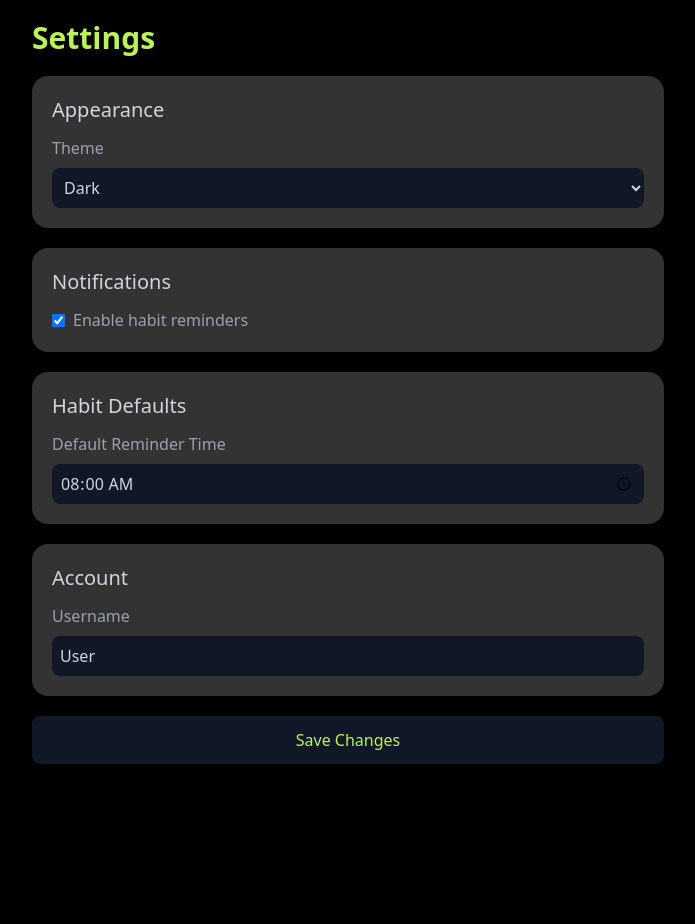
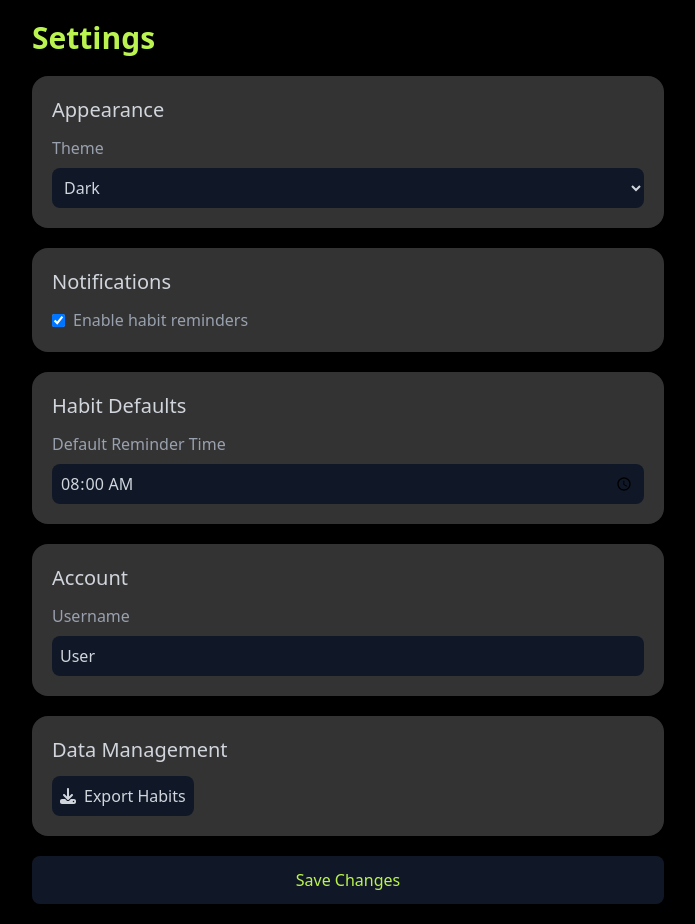
Before and after one commit to meshackyaro/habit-tracker, a React (Vite) app: page /settings in a window 1280 px wide. Shown: the whole page, without its empty margins (292-987 px from the left). Before the commit the page ends 800 px from the top, so only its background shows below. Built offline with nearby package versions, Linux system fonts and the light colour scheme.

Commit message:
feat: add local storage feature where changes are saved in locally

```diff
--- a/src/components/Settings.jsx
+++ b/src/components/Settings.jsx
@@ -1,6 +1,6 @@
 import { useState } from "react";
 import { FontAwesomeIcon } from "@fortawesome/react-fontawesome";
-import { faCheck, faTimes } from "@fortawesome/free-solid-svg-icons";
+import { faCheck, faDownload } from "@fortawesome/free-solid-svg-icons";
 
 function Settings() {
   const [theme, setTheme] = useState("dark");
@@ -17,6 +17,22 @@ function Settings() {
     );
     setShowSuccess(true);
     setTimeout(() => setShowSuccess(false), 2000); // Hide after 2s
+  };
+
+  // Add the handleExport function here
+  const handleExport = () => {
+    const data = localStorage.getItem("habitTrackerState"); // Get raw string
+    if (!data) {
+      alert("No habit data found to export!");
+      return;
+    }
+    const blob = new Blob([data], { type: "application/json" });
+    const url = URL.createObjectURL(blob);
+    const link = document.createElement("a");
+    link.href = url;
+    link.download = "habits.json";
+    link.click();
+    URL.revokeObjectURL(url);
   };
 
   return (
@@ -77,6 +93,18 @@ function Settings() {
         />
       </div>
 
+      {/* Data Management Section */}
+      <div className="bg-[rgb(51,51,51)] rounded-2xl p-5 mb-5">
+        <h2 className="text-xl text-gray-300 mb-3">Data Management</h2>
+        <button
+          onClick={handleExport}
+          className="flex items-center gap-2 p-2 bg-gray-900 text-gray-300 rounded-lg hover:bg-gray-700 transition-all duration-300"
+        >
+          <FontAwesomeIcon icon={faDownload} />
+          Export Habits
+        </button>
+      </div>
+
       {/* Save Button */}
       <button
         onClick={handleSave}
```
